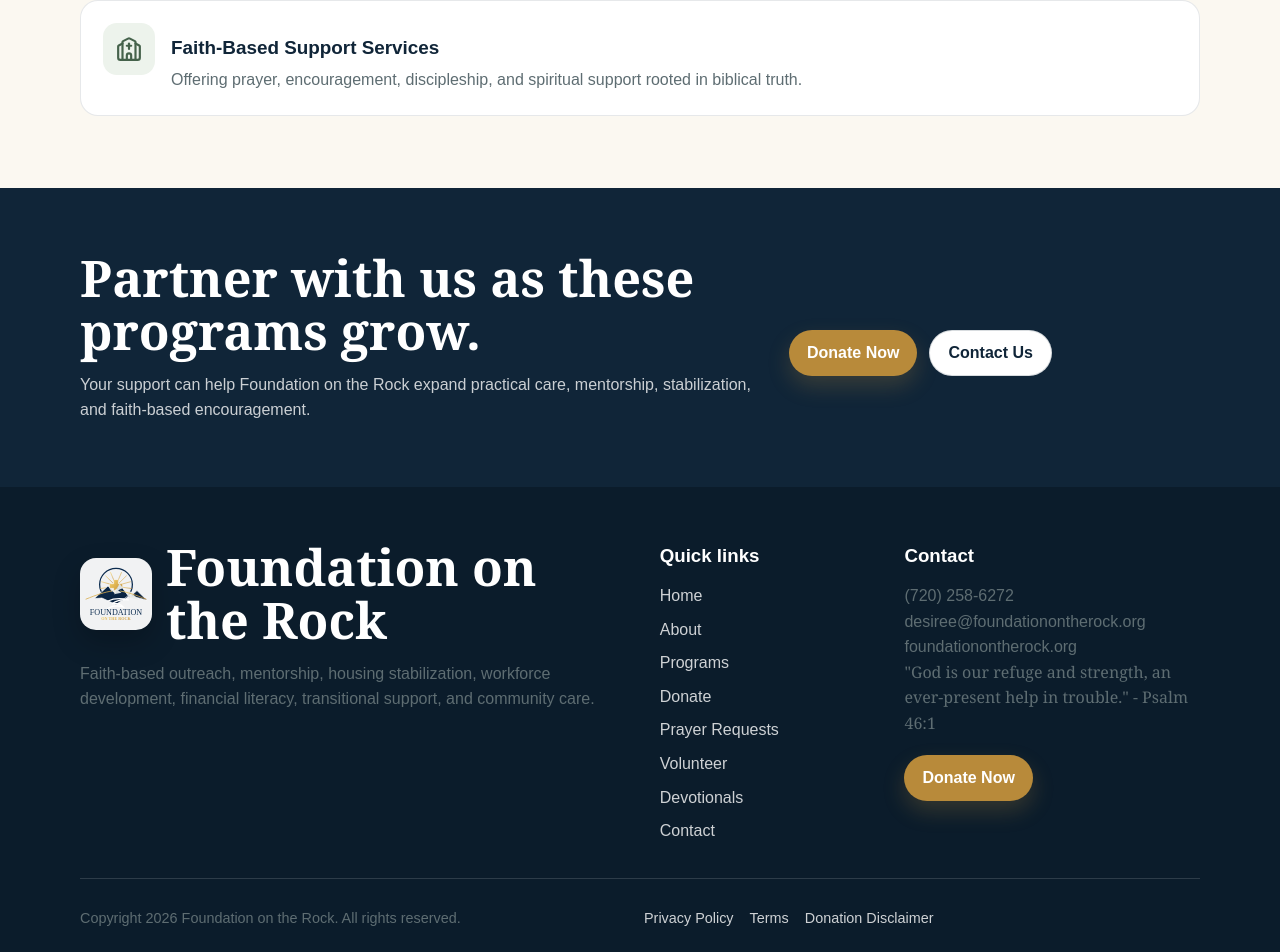
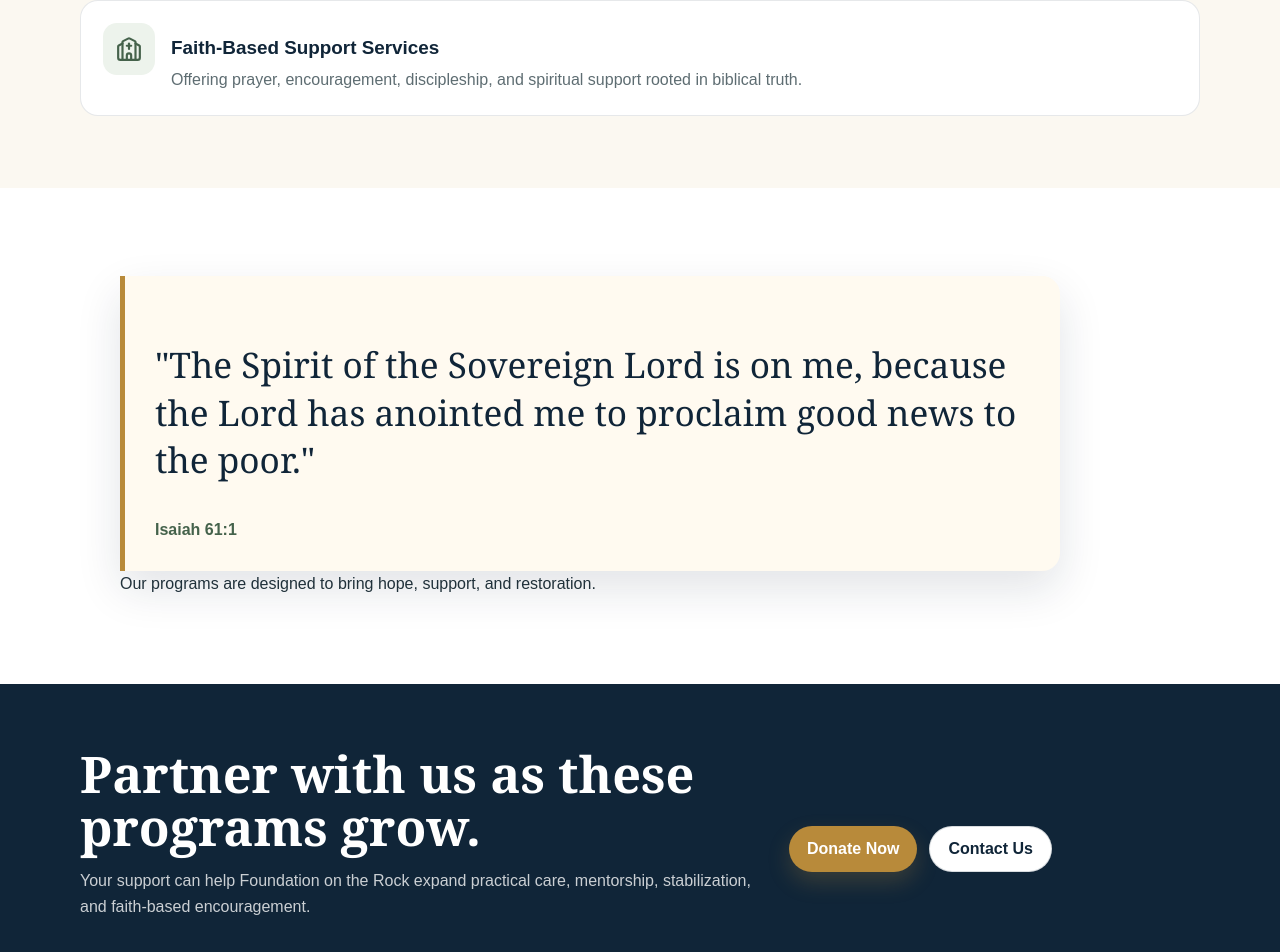
Before and after one commit to mconklin-boop/foundationontherock, a Next.js app: page /programs in a window 1280 px wide. Shown: the part 1405-2357 px from the top of the page. Built offline with nearby package versions, Linux system fonts and the light colour scheme.

Commit message:
Add scripture integration to programs page

```diff
--- a/app/programs/page.tsx
+++ b/app/programs/page.tsx
@@ -10,6 +10,7 @@ import {
 import { CallToAction } from "@/components/CallToAction";
 import { PageHero } from "@/components/PageHero";
 import { ProgramCard } from "@/components/ProgramCard";
+import { ScriptureBlock } from "@/components/ScriptureBlock";
 import { Section } from "@/components/Section";
 import { DONATION_URL } from "@/lib/site";
 
@@ -69,6 +70,15 @@ export default function ProgramsPage() {
         </div>
       </Section>
 
+      <Section className="section--scripture">
+        <ScriptureBlock
+          verse="The Spirit of the Sovereign Lord is on me, because the Lord has anointed me to proclaim good news to the poor."
+          reference="Isaiah 61:1"
+          reflection="Our programs are designed to bring hope, support, and restoration."
+          variant="soft"
+        />
+      </Section>
+
       <CallToAction
         title="Partner with us as these programs grow."
         text="Your support can help Foundation on the Rock expand practical care, mentorship, stabilization, and faith-based encouragement."
```
